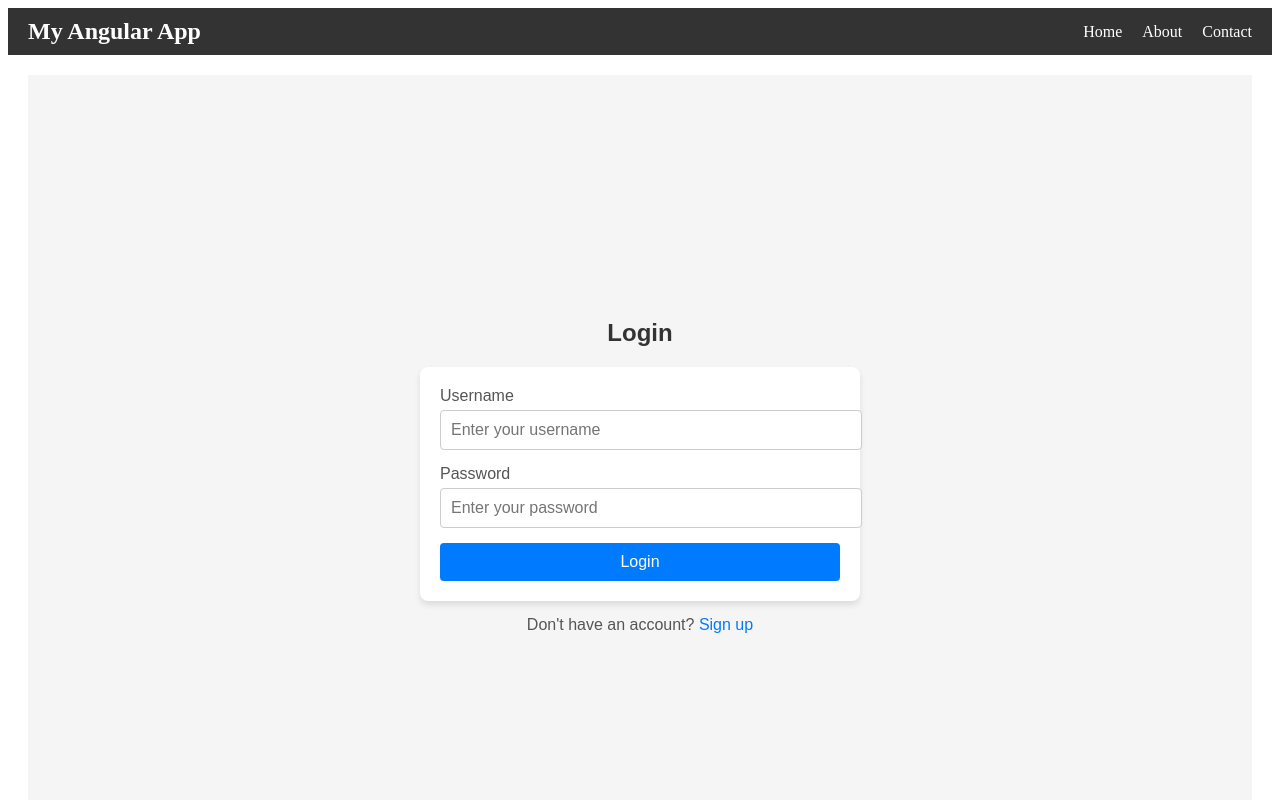
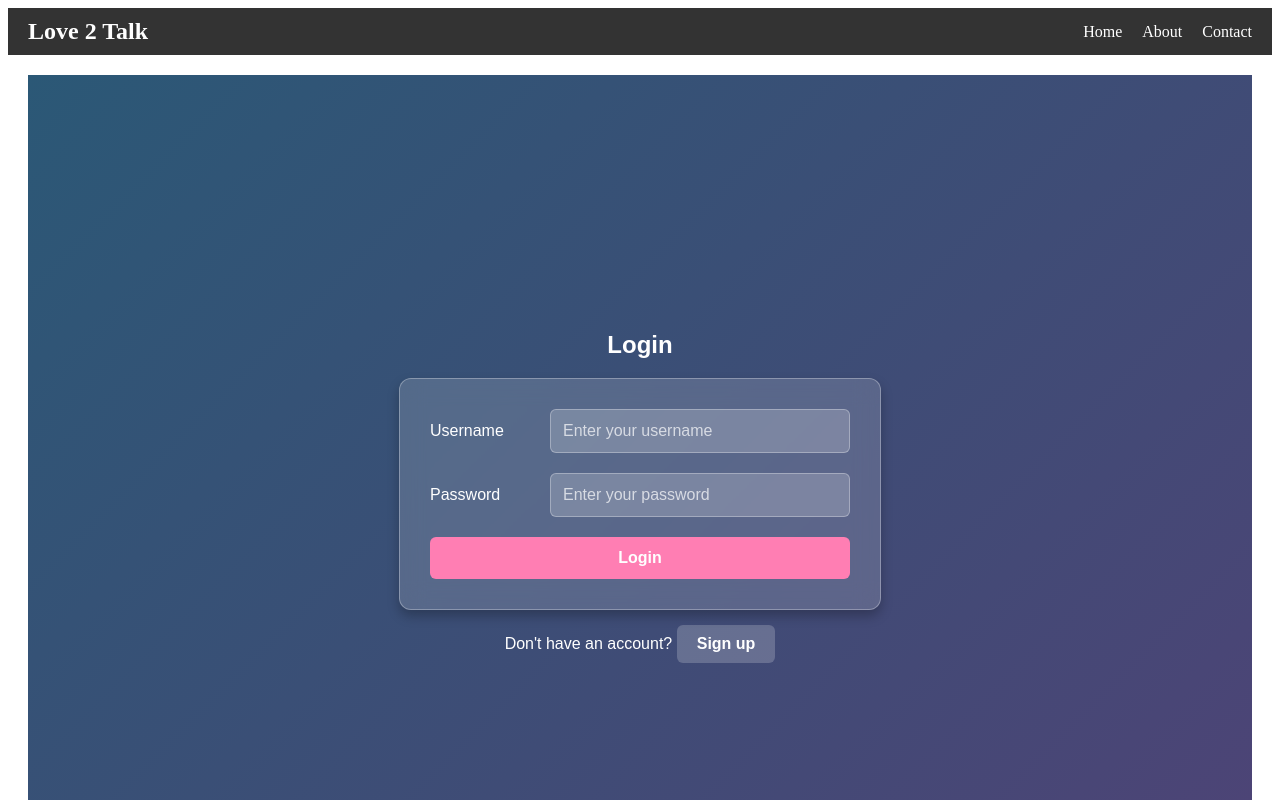
Before and after one commit to unfettered-one/social-media-frontend, an Angular app: page /login in a window 1280 px wide. Shown: the top 800 px of the page. Built offline with nearby package versions, Linux system fonts and the light colour scheme.

Commit message:
feat: style login container

```diff
--- a/src/app/app.component.html
+++ b/src/app/app.component.html
@@ -1,9 +1,9 @@
 
 <!-- Navbar -->
 <nav class="navbar">
-  <div class="navbar-brand">My Angular App</div>
+  <div class="navbar-brand">Love 2 Talk</div>
   <ul class="navbar-links">
-    <li><a routerLink="/">Home</a></li>
+    <li><a routerLink="/home">Home</a></li>
     <li><a routerLink="/about">About</a></li>
     <li><a routerLink="/contact">Contact</a></li>
   </ul>
@@ -16,5 +16,5 @@
 
 <!-- Footer -->
 <footer class="footer">
-  <p>&copy; 2023 My Angular App. All rights reserved.</p>
+  <p>&copy; 2025 Luv 2 Talk. All rights reserved.</p>
 </footer>
--- a/src/app/pages/login/login.component.scss
+++ b/src/app/pages/login/login.component.scss
@@ -1,100 +1,92 @@
-/* General Styles */
+/* General Login Container */
 .login-container {
     display: flex;
     flex-direction: column;
     align-items: center;
     justify-content: center;
     height: 100vh;
-    background-color: #f5f5f5;
-    font-family: Arial, sans-serif;
+    background: linear-gradient(135deg, #2b5876, #4e4376); /* Deep blue to purple gradient */
+    font-family: 'Poppins', sans-serif;
+    color: #fff;
+    padding: 20px;
 }
 
-  h2 {
-    color: #333;
-    margin-bottom: 20px;
+/* Login Form */
+.login-form {
+    background-color: rgba(255, 255, 255, 0.15); /* Transparent glass effect */
+    backdrop-filter: blur(12px);
+    padding: 30px;
+    border-radius: 12px;
+    box-shadow: 0 6px 12px rgba(0, 0, 0, 0.25);
+    width: 100%;
+    max-width: 420px;
+    border: 1px solid rgba(255, 255, 255, 0.3);
 }
 
-  /* Form Styles */
-  .login-form {
-    background-color: #fff;
-    padding: 20px;
-    border-radius: 8px;
-    box-shadow: 0 4px 6px rgba(0, 0, 0, 0.1);
-    width: 100%;
-    max-width: 400px;
-  }
-
+/* Form Groups */
 .form-group {
-    margin-bottom: 15px;
+    display: flex;
+    align-items: center;
+    justify-content: space-between;
+    margin-bottom: 20px; /* Increased spacing between fields */
 }
 
 .form-group label {
-    display: block;
-    margin-bottom: 5px;
-    color: #555;
+    min-width: 120px; /* Increased width for better alignment */
+    font-size: 16px;
+    color: #fff;
 }
 
 .form-group input {
-    width: 100%;
-    padding: 10px;
-    border: 1px solid #ccc;
-    border-radius: 4px;
+    flex: 1;
+    padding: 12px;
     font-size: 16px;
+    border-radius: 6px;
+    background: rgba(255, 255, 255, 0.2);
+    border: 1px solid rgba(255, 255, 255, 0.3);
+    color: #fff;
 }
 
-  .form-group input:focus {
-    border-color: #007bff;
-    outline: none;
+.form-group input::placeholder {
+    color: rgba(255, 255, 255, 0.7);
 }
 
-  /* Button Styles */
+/* Login Button */
 .login-button {
+    background-color: #ff7eb3; /* Soft pink */
+    color: white;
+    font-weight: bold;
+    padding: 12px;
+    font-size: 16px;
+    border-radius: 6px;
+    border: none;
     width: 100%;
-    padding: 10px;
-    background-color: #007bff;
-    color: #fff;
-    border: none;
-    border-radius: 4px;
-    font-size: 16px;
     cursor: pointer;
+    transition: background 0.3s ease;
 }
 
 .login-button:hover {
-    background-color: #0056b3;
+    background-color: #ff4f8b; /* Darker shade on hover */
 }
 
-  /* Sign Up Text */
+/* Signup Text - Styled like a Button */
 .signup-text {
     margin-top: 15px;
-    color: #555;
+    text-align: center;
 }
 
 .signup-text a {
-    color: #007bff;
+    display: inline-block;
+    background-color: rgba(255, 255, 255, 0.2); /* Light transparent effect */
+    padding: 10px 20px;
+    border-radius: 6px;
+    color: white;
+    font-weight: bold;
     text-decoration: none;
+    transition: background 0.3s ease, transform 0.2s;
 }
 
 .signup-text a:hover {
-    text-decoration: underline;
+    background-color: rgba(255, 255, 255, 0.4);
+    transform: scale(1.05);
 }
-
-/* Login Message Styles */
-.login-message {
-    margin-top: 15px;
-    padding: 10px;
-    border-radius: 4px;
-    text-align: center;
-    font-size: 14px;
-  }
-
-  .success {
-    background-color: #d4edda;
-    color: #155724;
-    border: 1px solid #c3e6cb;
-  }
-
-  .error {
-    background-color: #f8d7da;
-    color: #721c24;
-    border: 1px solid #f5c6cb;
-  }
```
Lines whose indentation alone changed are shown as unchanged.
